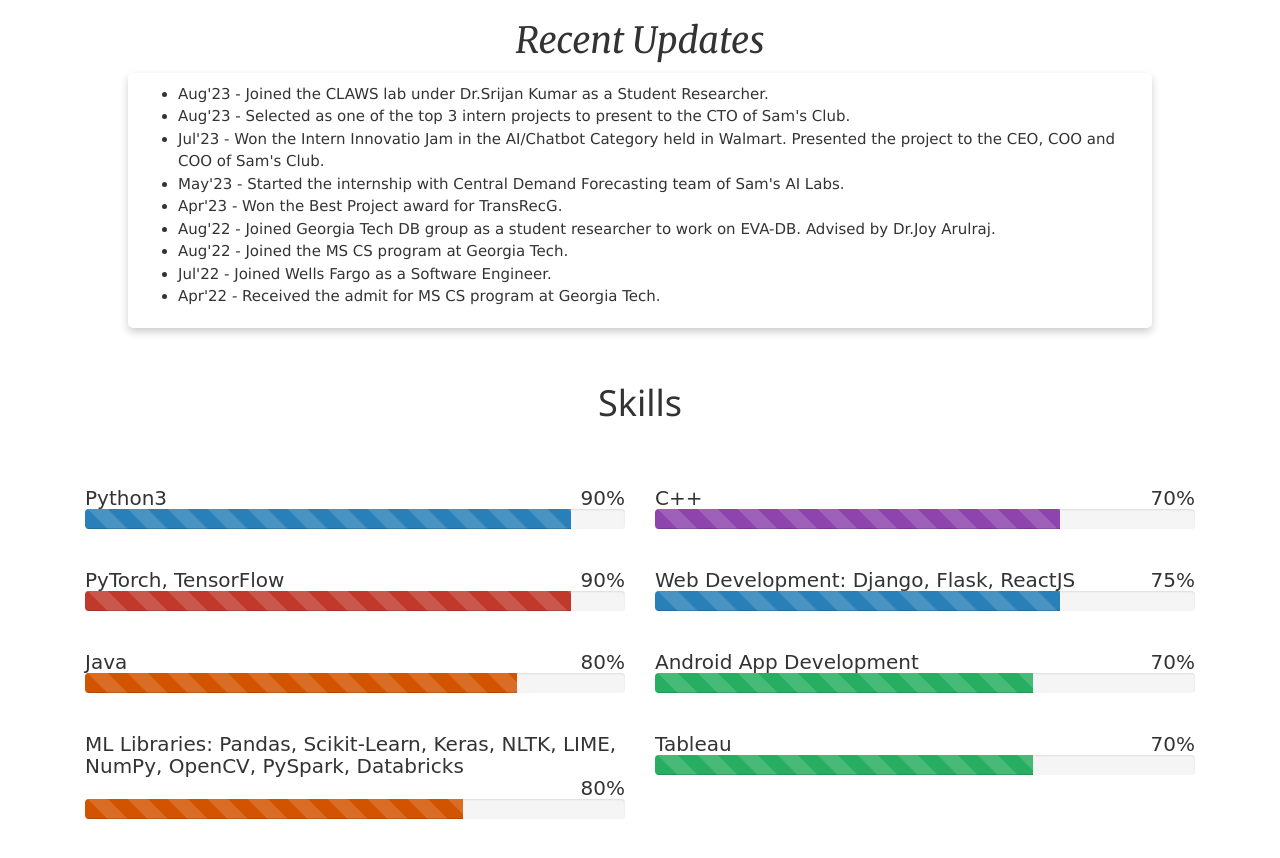
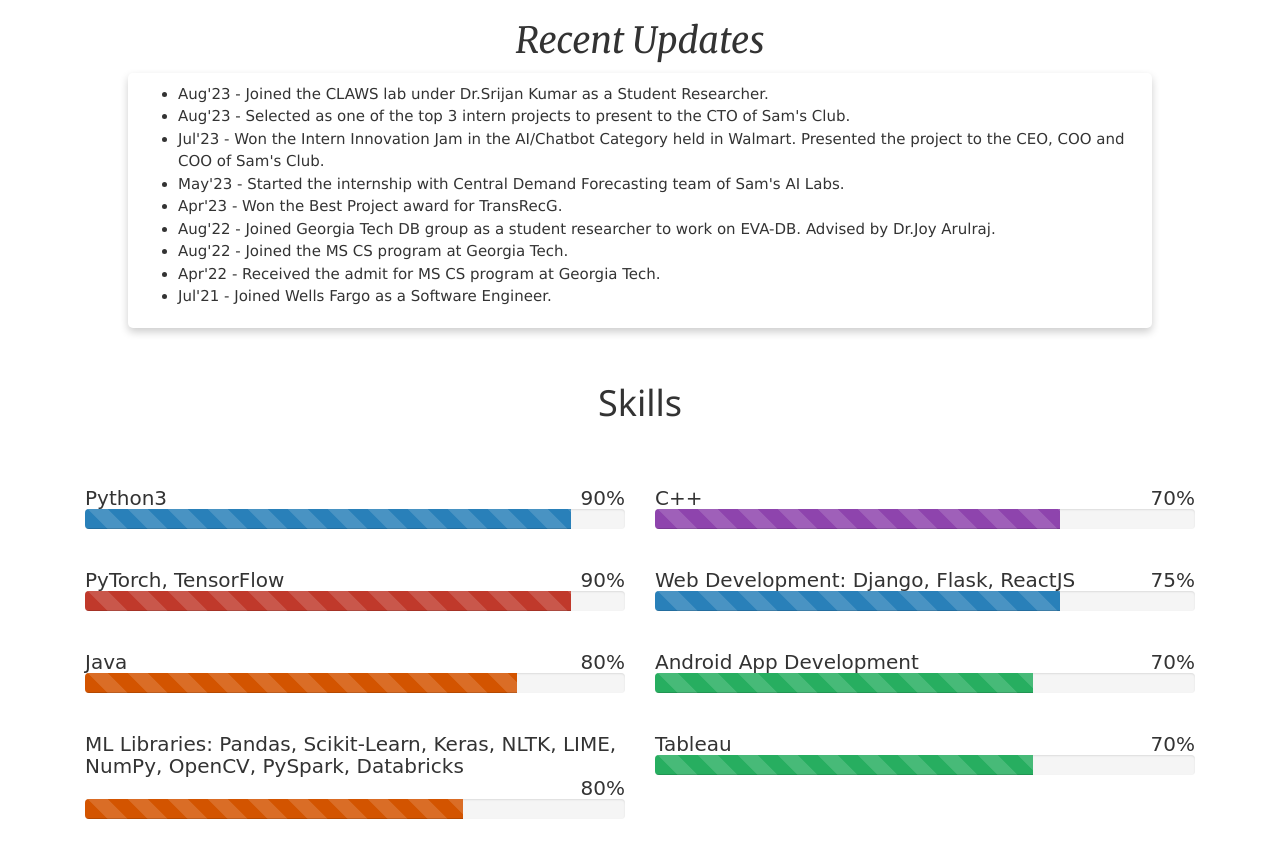
Before and after one commit to IshSiva/my-website, a plain HTML site: page index.html in a window 1280 px wide. Shown: the part 1240-2098 px from the top of the page. Drawn offline with nearby package versions, Linux system fonts and the light colour scheme; a web font is replaced by a local one.

Commit message:
updated the recent updates.

```diff
--- a/index.html
+++ b/index.html
@@ -100,14 +100,14 @@
                 <ul>
                     <li>Aug'23 - Joined the CLAWS lab under Dr.Srijan Kumar as a Student Researcher.</li>
                     <li>Aug'23 - Selected as one of the top 3 intern projects to present to the CTO of Sam's Club. </li>
-                    <li>Jul'23 - Won the Intern Innovatio Jam in the AI/Chatbot Category held in Walmart. Presented the project
+                    <li>Jul'23 - Won the Intern Innovation Jam in the AI/Chatbot Category held in Walmart. Presented the project
                         to the CEO, COO and COO of Sam's Club. </li>
                     <li>May'23 - Started the internship with Central Demand Forecasting team of Sam's AI Labs. </li>
                     <li>Apr'23 - Won the Best Project award for TransRecG.</li>
                     <li>Aug'22 - Joined Georgia Tech DB group as a student researcher to work on EVA-DB. Advised by Dr.Joy Arulraj.</li>
                     <li>Aug'22 - Joined the MS CS program at Georgia Tech.</li>
-                    <li>Jul'22 - Joined Wells Fargo as a Software Engineer.</li>
                     <li>Apr'22 - Received the admit for MS CS program at Georgia Tech.</li>
+                    <li>Jul'21 - Joined Wells Fargo as a Software Engineer.</li>
 
                 </ul>
             </div>
```
